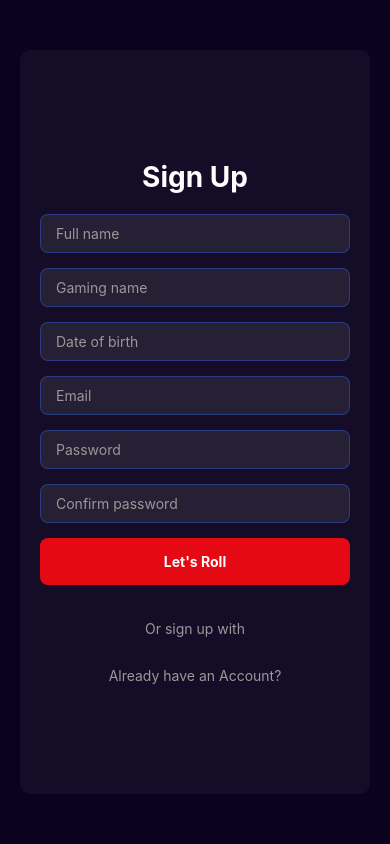
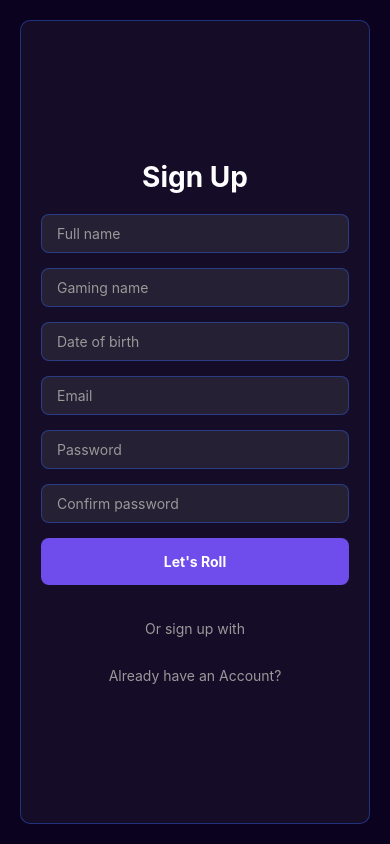
Before and after one commit to Shovon25657/KhelbaNaki_ReactAppV1, a React Native app: screen /Registration in a window 390 px wide. Built offline with nearby package versions, Linux system fonts and the light colour scheme.

Commit message:
no mejor changes

```diff
--- a/src/components/Screens/HomeScreen.js
+++ b/src/components/Screens/HomeScreen.js
@@ -18,7 +18,8 @@ const HomeScreen = () => {
       setState({ ...state, user: null, token: '' });
 
       // Navigate to Login screen after logout
-      navigation.navigate('Login');
+      navigation.navigate('Welcome'); // Adjust the screen name as per your navigation setup
+      console.log('Logged out successfully');
     } catch (error) {
       console.error('Error logging out:', error);
     }
--- a/src/components/Screens/Registration.js
+++ b/src/components/Screens/Registration.js
@@ -40,7 +40,7 @@ const Registration = () => {
 
             setIsLoading(true);
 
-            const { data } = await axios.post('http://192.168.0.102:8080/api/v1/auth/register', {
+            const { data } = await axios.post('/auth/register', {
                 username,
                 gamingname,
                 dob,
@@ -145,18 +145,18 @@ const styles = StyleSheet.create({
       flex: 1,
       backgroundColor: 'rgb(11, 2, 31)',
       justifyContent: 'center',
-      paddingVertical: 50,
-        padding: 20,
+    padding: 20,
     },
     formContainer: {
         flexGrow: 1,
       width: '100%',
-      height: 'fit-content',
       backgroundColor: 'rgba(184, 184, 184, 0.06)',
       paddingInline: 20,
-
-      justifyContent: 'center',
-      borderRadius: 10,
+      height: '30%',
+        justifyContent: 'center',
+        borderRadius: 10,
+        borderColor: 'rgba(47, 91, 214, 0.49)',
+        borderWidth: 0.5,
     },
     title: {
       color: '#fff',
@@ -172,7 +172,7 @@ const styles = StyleSheet.create({
     },
 
     button: {
-      backgroundColor: '#e50914',
+      backgroundColor: 'rgb(111, 77, 236)',
       padding: 15,
       borderRadius: 8,
       alignItems: 'center',
```
